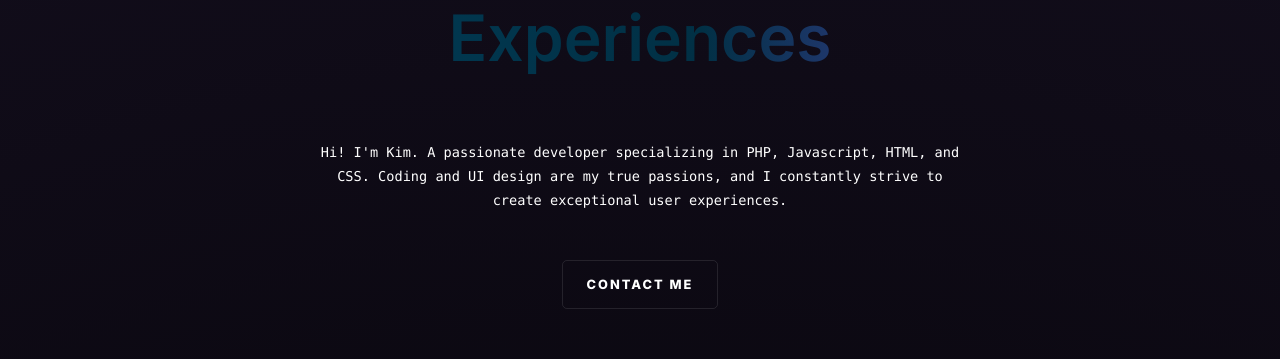
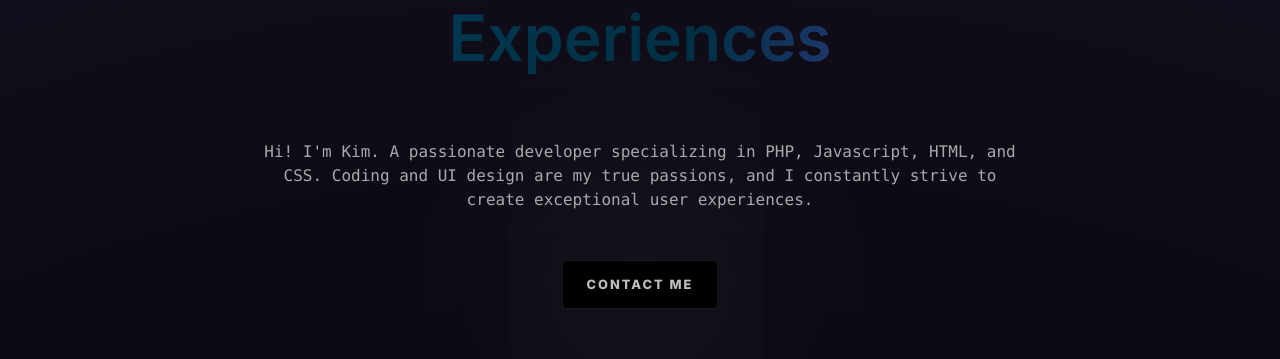
Before and after one commit to kimrm/portfolio, a Next.js app: page / in a window 1280 px wide. Shown: the part 238-597 px from the top of the page. Built offline with nearby package versions, Linux system fonts and the light colour scheme.

Commit message:
new cta-button transition

```diff
--- a/styles/page.module.css
+++ b/styles/page.module.css
@@ -24,6 +24,8 @@
 .hero .description {
   overflow: hidden;
   max-width: 80ch;
+  font-size: 1rem;
+  color: #a9a9a9;
 }
 
 .hero .description p {
@@ -120,7 +122,7 @@
   background-color: transparent;
   justify-content: inherit;
   align-items: inherit;
-  font-size: 0.85rem;
+  font-size: 1rem;
   max-width: var(--max-width);
   width: 100%;
   z-index: 2;
@@ -323,6 +325,8 @@
 
 .contact_me_button {
   text-transform: uppercase;
+  color: #bebebe;
+  background-color: #000;
   font-size: 0.8rem;
   letter-spacing: 2px;
   font-weight: 800;
@@ -330,12 +334,36 @@
   border-radius: 5px;
   padding: 1rem 1.5rem;
   border: 1px solid rgba(var(--card-border-rgb), 0.1);
-  opacity: 0;
-  animation: raise-in 0.5s ease-in-out 0.5s forwards;
+  box-shadow: 0 0 300px rgba(255, 255, 255, 0.44);
 }
 
 .contact_me_button:hover {
-  background-color: rgba(var(--card-border-rgb), 0.1);
+  opacity: 1;
+  transition: all 0.2s ease-in-out;
+  animation: button_hover_animation 0.5s ease-in-out 0.1s forwards;
+}
+
+@keyframes button_hover_animation {
+  0% {
+    opacity: 0;
+    background-color: #fff;
+    color: #000000;
+    box-shadow: 0 0 400px rgba(255, 255, 255, 0.9);
+    text-shadow: #000 0 0 10px;
+  }
+  20% {
+    background-color: #fff;
+    color: #000000;
+    box-shadow: 0 0 100px rgba(255, 255, 255, 0.9);
+    text-shadow: #000 0 0 10px;
+  }
+  100% {
+    opacity: 1;
+    background-color: #fff;
+    color: #000000;
+    box-shadow: 0 0 10px rgba(255, 255, 255, 0.9);
+    text-shadow: #000 0 0 500px;
+  }
 }
 
 @keyframes scale {
--- a/styles/projects.module.css
+++ b/styles/projects.module.css
@@ -53,7 +53,7 @@
   display: inherit;
   justify-content: inherit;
   align-items: inherit;
-  font-size: 0.85rem;
+  font-size: 1rem;
   max-width: var(--max-width);
   width: 100%;
   z-index: 2;
```
